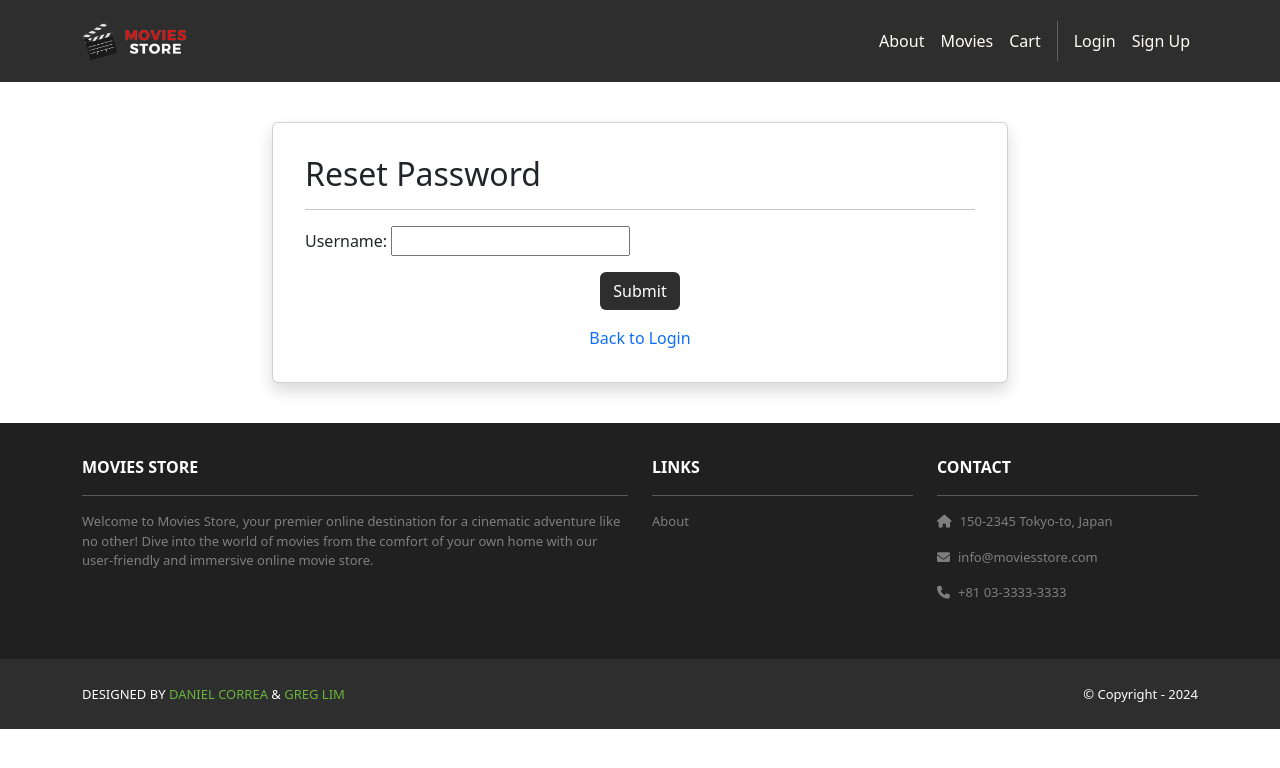
After one commit to kshiraas000/moneyParce, a Django app: page /accounts/password-reset-request/ in a window 1280 px wide. The commit adds this page. Shown: the top 768 px of the page. Run offline with Django 5.2, Linux system fonts and the light colour scheme; some libraries are stand-ins or nearby versions.

Commit message:
password reset!!!!

```diff
--- a/accounts/forms.py
+++ b/accounts/forms.py
@@ -1,6 +1,30 @@
 from django.contrib.auth.forms import UserCreationForm
 from django.forms.utils import ErrorList
 from django.utils.safestring import mark_safe
+from django import forms
+from django.contrib.auth.models import User
+
+class UsernamePasswordResetForm(forms.Form):
+    username = forms.CharField(max_length=150, required=True)
+
+    def clean_username(self):
+        username = self.cleaned_data['username']
+        if not User.objects.filter(username=username).exists():
+            raise forms.ValidationError("No user found with this username.")
+        return username
+
+class SetNewPasswordForm(forms.Form):
+    new_password = forms.CharField(widget=forms.PasswordInput, required=True)
+    confirm_password = forms.CharField(widget=forms.PasswordInput, required=True)
+
+    def clean(self):
+        cleaned_data = super().clean()
+        password = cleaned_data.get("new_password")
+        confirm_password = cleaned_data.get("confirm_password")
+
+        if password != confirm_password:
+            raise forms.ValidationError("Passwords do not match.")
+        return cleaned_data
 
 class CustomErrorList(ErrorList):
     def __str__(self):
--- a/accounts/templates/accounts/login.html
+++ b/accounts/templates/accounts/login.html
@@ -35,6 +35,11 @@
                 </button>
               </div>
             </form>
+            <div class="text-center mt-3">
+              <a href="{% url 'password_reset_request' %}" class="text-decoration-none">
+                Forgot Password?
+              </a>
+            </div>
           </div>
         </div>
       </div>
--- /dev/null
+++ b/accounts/templates/accounts/password_reset_request.html
@@ -0,0 +1,39 @@
+{% extends 'base.html' %}
+
+{% block content %}
+<div class="p-3 mt-4">
+  <div class="container">
+    <div class="row justify-content-center">
+      <div class="col-md-8">
+        <div class="card shadow p-3 mb-4 rounded">
+          <div class="card-body">
+            <h2>Reset Password</h2>
+            <hr />
+
+            {% if messages %}
+              {% for message in messages %}
+              <div class="alert alert-{{ message.tags }}" role="alert">
+                {{ message }}
+              </div>
+              {% endfor %}
+            {% endif %}
+
+            <form method="post">
+              {% csrf_token %}
+              <div class="form-group">
+                {{ form.as_p }}
+              </div>
+              <div class="text-center">
+                <button type="submit" class="btn bg-dark text-white">Submit</button>
+              </div>
+            </form>
+            <div class="text-center mt-3">
+              <a href="{% url 'accounts.login' %}" class="text-decoration-none">Back to Login</a>
+            </div>
+          </div>
+        </div>
+      </div>
+    </div>
+  </div>
+</div>
+{% endblock content %}
--- a/accounts/urls.py
+++ b/accounts/urls.py
@@ -1,8 +1,12 @@
 from django.urls import path
 from . import views
+from .views import password_reset_request, password_reset
+
 urlpatterns = [
     path('signup', views.signup, name='accounts.signup'),
     path('login/', views.login, name='accounts.login'),
     path('logout/', views.logout, name='accounts.logout'),
     path('orders/', views.orders, name='accounts.orders'),
+    path("password-reset-request/", password_reset_request, name="password_reset_request"),
+    path("password-reset/", password_reset, name="password_reset"),
 ]
--- a/accounts/views.py
+++ b/accounts/views.py
@@ -4,6 +4,8 @@ from .forms import CustomUserCreationForm, CustomErrorList
 from django.shortcuts import redirect
 from django.contrib.auth.decorators import login_required
 from django.contrib.auth.models import User
+from django.contrib import messages
+from .forms import UsernamePasswordResetForm, SetNewPasswordForm
 
 @login_required
 def orders(request):
@@ -52,3 +54,39 @@ def signup(request):
             template_data['form'] = form
             return render(request, 'accounts/signup.html',
                 {'template_data': template_data})
+
+
+def password_reset_request(request):
+    if request.method == "POST":
+        form = UsernamePasswordResetForm(request.POST)
+        if form.is_valid():
+            username = form.cleaned_data['username']
+            request.session['reset_username'] = username  # Store username in session
+            return redirect('password_reset')
+    else:
+        form = UsernamePasswordResetForm()
+
+    return render(request, "accounts/password_reset_request.html", {"form": form})
+
+
+def password_reset(request):
+    username = request.session.get('reset_username', None)
+
+    if not username:
+        messages.error(request, "Invalid session. Please enter your username again.")
+        return redirect('password_reset_request')
+
+    if request.method == "POST":
+        form = SetNewPasswordForm(request.POST)
+        if form.is_valid():
+            new_password = form.cleaned_data['new_password']
+            user = User.objects.get(username=username)
+            user.set_password(new_password)
+            user.save()
+            messages.success(request, "Your password has been reset successfully!")
+            del request.session['reset_username']  # Clear session
+            return redirect('accounts.login')
+    else:
+        form = SetNewPasswordForm()
+
+    return render(request, "accounts/password_reset.html", {"form": form})
```
Also changed, not shown: accounts/templates/accounts/password_reset.html (added, +40 -0 lines), db.sqlite3.
